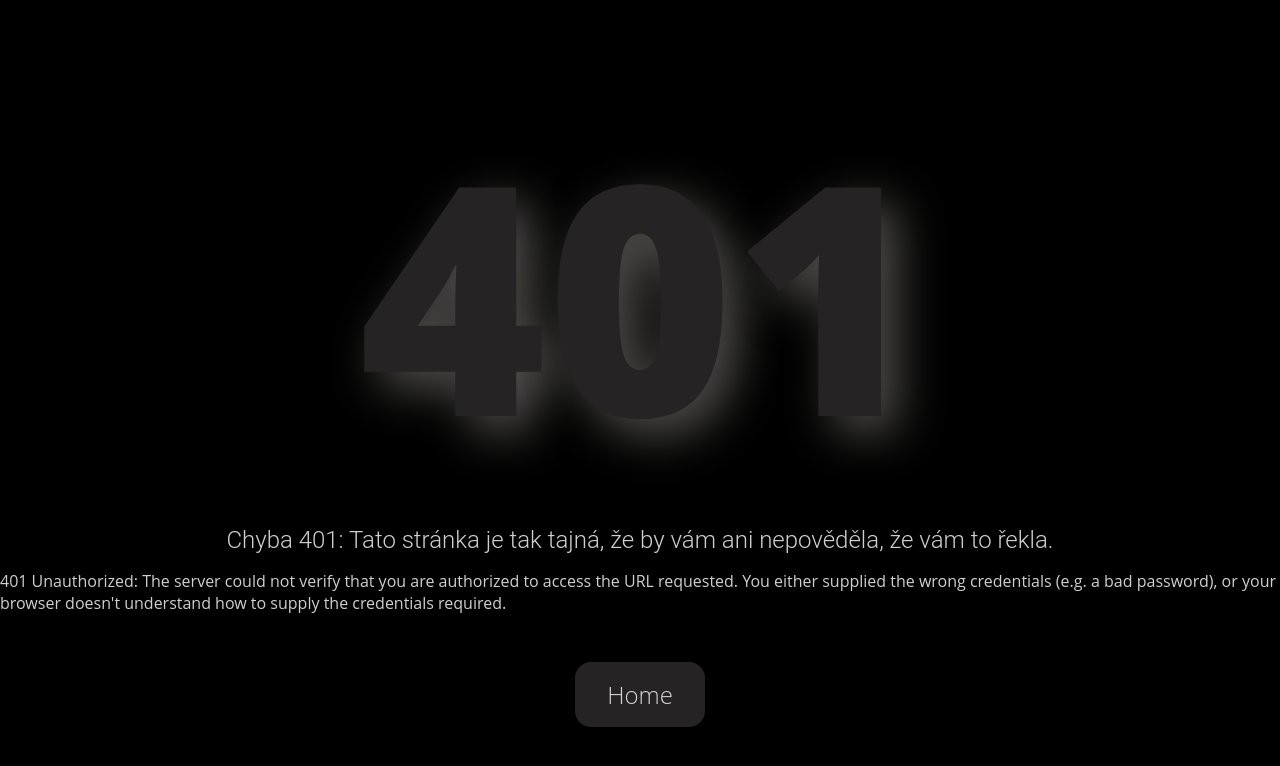
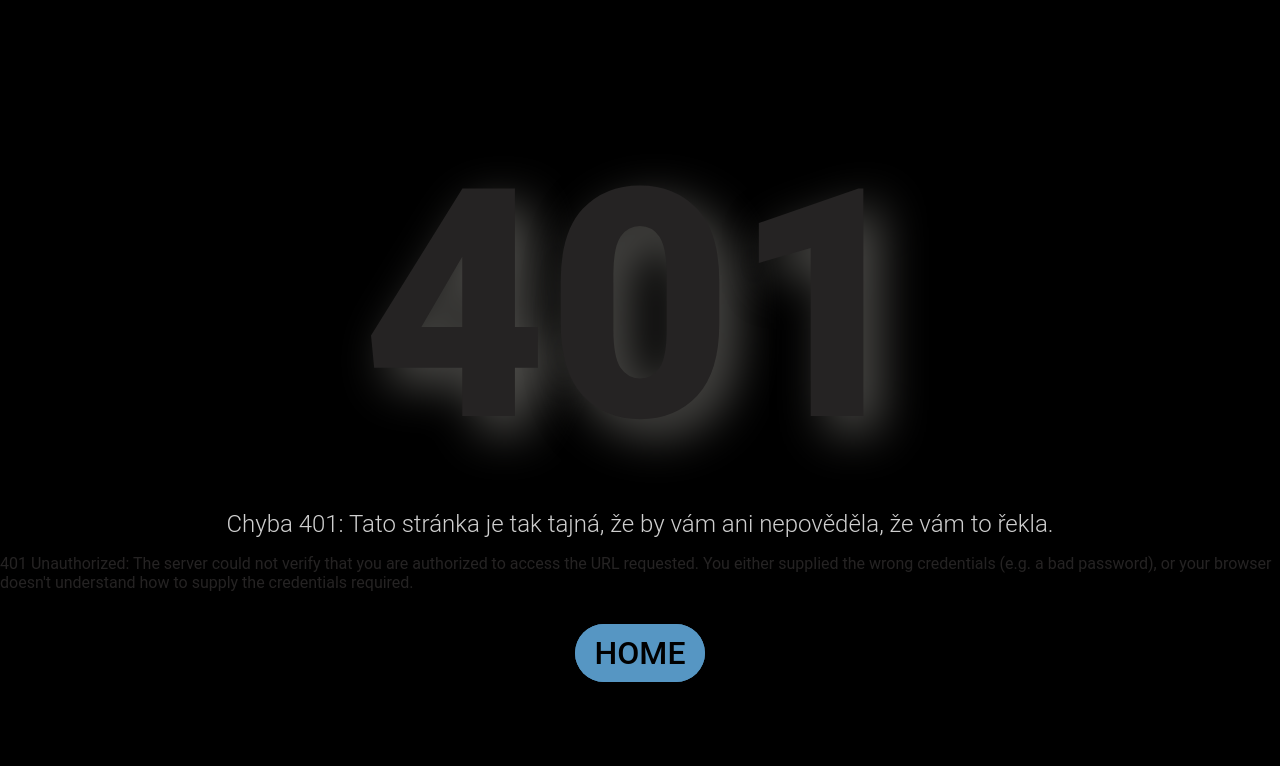
Before and after one commit to Ezzop6/app-pojistenci-v2, a Flask app: page /admin in a window 1280 px wide. Shown: the top 766 px of the page. Run offline with Flask 2, Linux system fonts and the light colour scheme.

Commit message:
upravena error stranka

```diff
--- a/static/css/error.css
+++ b/static/css/error.css
@@ -42,6 +42,9 @@
 p {
     color: var(--color-text);
 }
+.error {
+    color: var(--color-error);
+}
 
 .joke {
     font-family: 'Roboto', sans-serif;
@@ -51,16 +54,7 @@
     margin-bottom: 1rem;
 }
 
-.homu_button {
-    text-decoration: none;
-    background: var(--color-error);
-    color: var(--color-text);
-    border: none;
-    padding: 1rem 2rem;
-    margin: 3rem 0 0 0;
-    font-size: 1.5rem;
-    font-weight: 300;
-    border-radius: 1rem;
-    cursor: pointer;
-    transition: all 0.3s ease;
+.btn {
+    margin-top: 2rem;
+    font-size: 2rem;
 }
--- a/templates/401.html
+++ b/templates/401.html
@@ -6,6 +6,8 @@
     <meta name="viewport" content="width=device-width, initial-scale=1.0">
     <meta name="description" content="Vlastni error stranka 401">
     <link rel="stylesheet" href="{{ url_for('static', filename='../static/normalise.css') }}">
+    <link rel="stylesheet" href="{{ url_for( 'static', filename='../static/css/style.css' ) }}">
+
     <link rel="stylesheet" href="{{ url_for('static', filename='../static/css/error.css') }}">
     <title>Nejste přihlášen</title>
 </head>
@@ -14,7 +16,7 @@
         <h1>401</h1>
         <p class="joke">{{message}}</p>
         <p class="error">{{error}}</p>
-        <a class="homu_button" href="/">Home</a>
+        <a class="btn" href="/">Home</a>
     </div>
 </body>
 </html>
--- a/templates/403.html
+++ b/templates/403.html
@@ -6,6 +6,8 @@
     <meta name="viewport" content="width=device-width, initial-scale=1.0">
     <meta name="description" content="Vlastni error stranka 403">
     <link rel="stylesheet" href="{{ url_for('static', filename='../static/normalise.css') }}">
+    <link rel="stylesheet" href="{{ url_for( 'static', filename='../static/css/style.css' ) }}">
+
     <link rel="stylesheet" href="{{ url_for('static', filename='../static/css/error.css') }}">
     <title>Neautorizovaný přístup</title>
 </head>
@@ -14,7 +16,7 @@
         <h1>403</h1>
         <p class="joke">{{message}}</p>
         <p class="error">{{error}}</p>
-        <a class="homu_button" href="/">Home</a>
+        <a class="btn" href="/">Home</a>
     </div>
 </body>
 </html>
--- a/templates/404.html
+++ b/templates/404.html
@@ -6,6 +6,8 @@
     <meta name="viewport" content="width=device-width, initial-scale=1.0">
     <meta name="description" content="Vlastni error stranka 404">
     <link rel="stylesheet" href="{{ url_for('static', filename='../static/normalise.css') }}">
+    <link rel="stylesheet" href="{{ url_for( 'static', filename='../static/css/style.css' ) }}">
+
     <link rel="stylesheet" href="{{ url_for('static', filename='../static/css/error.css') }}">
     <title>Stránka nenalezena</title>
 </head>
@@ -14,7 +16,7 @@
         <h1>404</h1>
         <p class="joke">{{message}}</p>
         <p class="error">{{error}}</p>
-        <a class="homu_button" href="/">Home</a>
+        <a class="btn" href="/">Home</a>
     </div>
 </body>
 </html>
--- a/templates/all_users.html
+++ b/templates/all_users.html
@@ -19,6 +19,8 @@
                     <th>Telefon</th>
                     <th>email</th>
                     <th>Role</th>
+                    <th>Edit</th>
+                    <th>Delete</th>
                 </tr>
             </thead>
             {% for user in users %}
```
Also changed, not shown: templates/all_products.html (+8 -5 lines).
